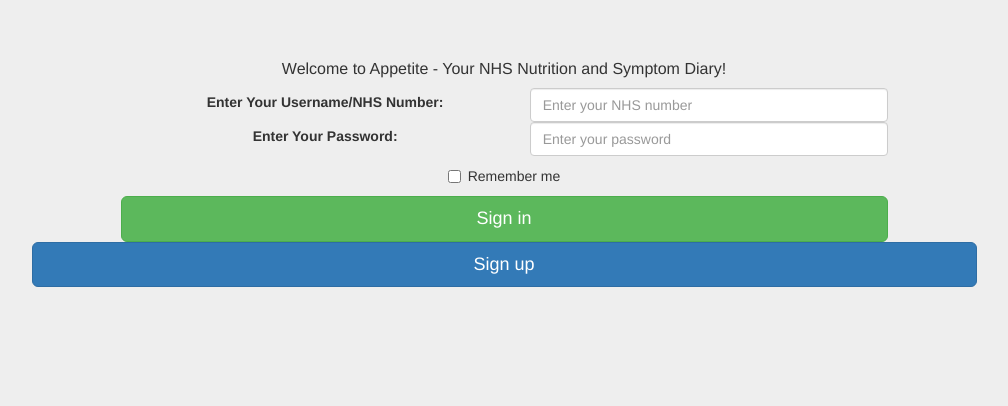
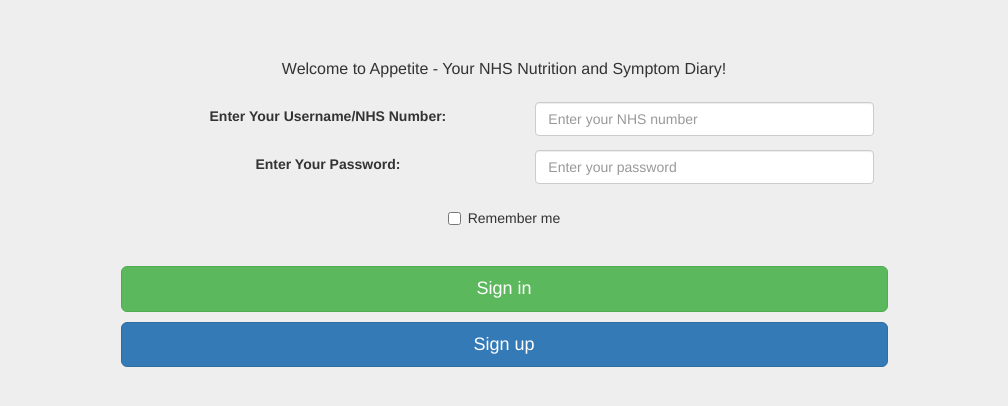
Before and after one commit to maodayezheng/nhs-nutrition-diary, a PHP site: page / in a window 1280 px wide. Shown: the part 50-456 px from the top of the page, without its empty margins (136-1144 px from the left). Run offline with PHP 8.4, Linux system fonts and the light colour scheme.

Commit message:
index css fixed

```diff
--- a/nhs-nutrition-diary/WebContent/css/standardPage.css
+++ b/nhs-nutrition-diary/WebContent/css/standardPage.css
@@ -59,6 +59,11 @@ body{
 	margin-top: 10px;
 }
 
+#btn_signup_to_details{
+	max-width:767px;
+	align:center;
+	margin:10px auto;
+}
 
 .form-signin,
 .form-signup
@@ -68,11 +73,8 @@ body{
 	margin:auto;
 	padding-top:20px;
 	}
-.form-signup > input,
-.form-signup > button{
-	margin-top:20px;
 
-	}
+
 
 .center{
 	position:absolute;
--- a/nhs-nutrition-diary/WebContent/index.html
+++ b/nhs-nutrition-diary/WebContent/index.html
@@ -33,12 +33,11 @@
       	</div>
 	</nav>
     <div class="container">
-   <div class="row">
-    <div class ="col-xs-10 col-xs-offset-1">
-		<form class="form-signin" role="form" method="post" action="scripts/database/server/login.php"">
+
+		<form class="form-signin" role="form" method="post" action="scripts/database/server/login.php">
 			<h3 class="form-signin-heading greeding" style="text-align: center;">Welcome to Appetite - Your NHS Nutrition and Symptom Diary!</h3>
 
-    		<table class="login-tabel"border="0" width="100%" style="text-align: center;">
+    		<table class="login-table">
 				  <tr>
 				    <td><label for="nhsnumber">Enter Your Username/NHS Number:</label></td>
 				    <td><input class="form-control" name="nhsnumber" id="inputAccount" type="text" placeholder="Enter your NHS number" ></td>
@@ -62,12 +61,9 @@
 				  </table>
 				  <button id="btn_signin_to_home" class="btn btn-lg btn-success btn-block">Sign in</button>
 			</form>
-			</div>
-			<div class ="col-xs-10 col-xs-offset-1">
 
 			<button id="btn_signup_to_details" class="btn btn-lg btn-primary btn-block"  onclick="Navigator.prototype.navigate(this.id)">Sign up</button>
-			</div>
-		</div>
+
 		</div>
 </body>
 </html>
```
